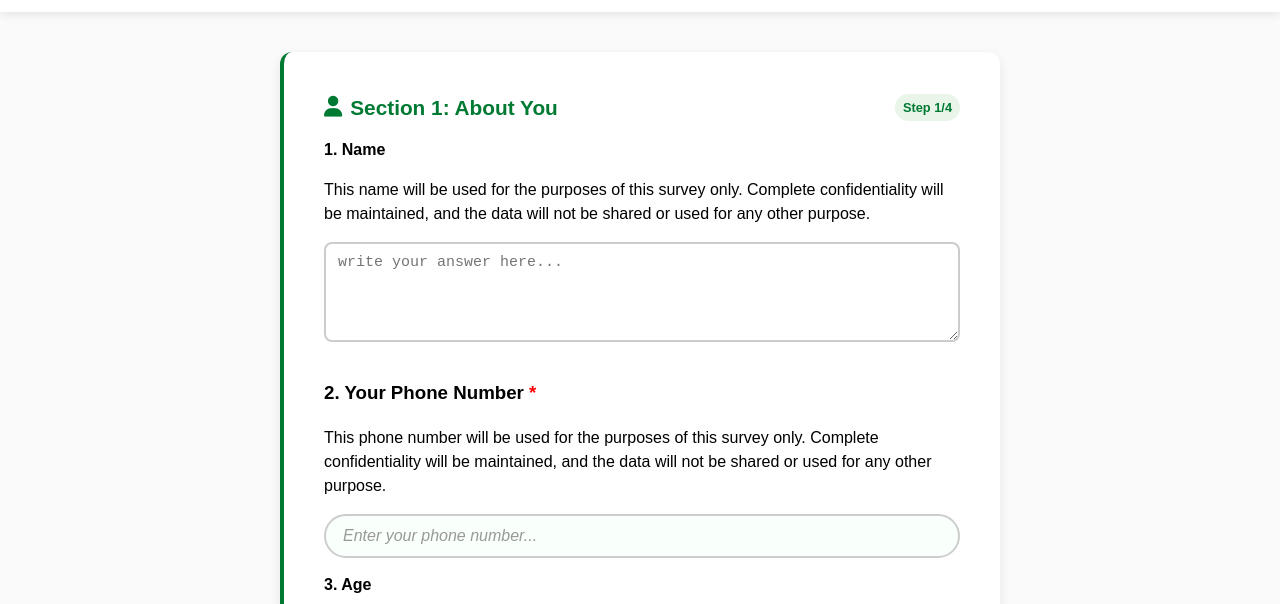
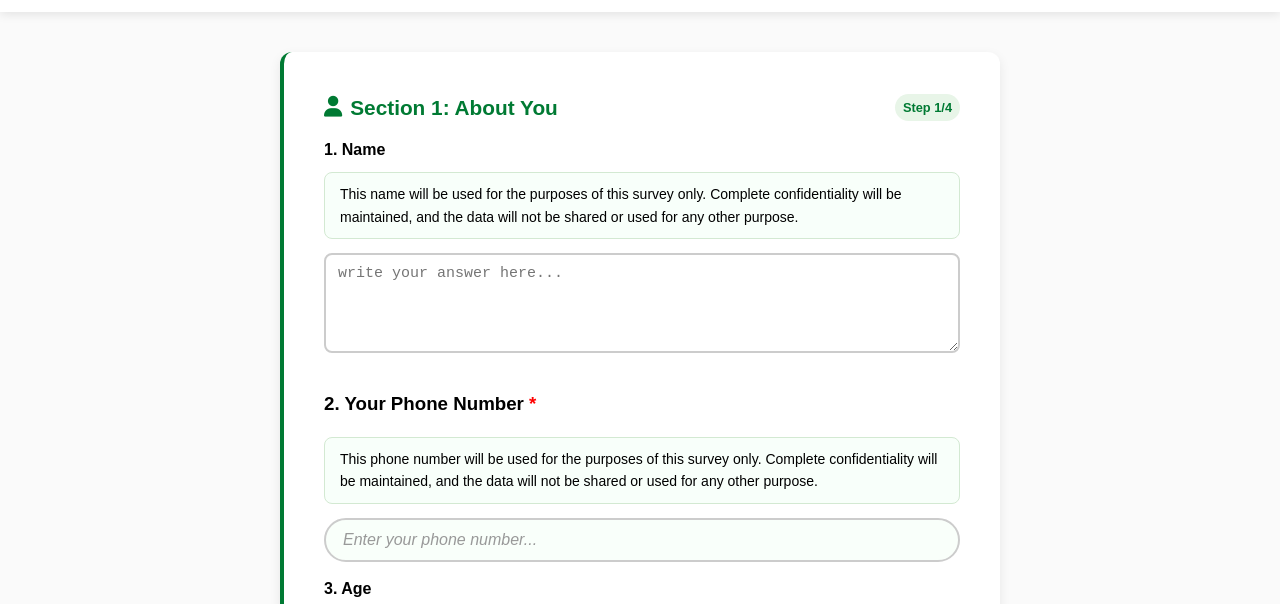
Before and after one commit to shassdz/Awareness-Campaign-Survey-, a plain HTML site: page index.html in a window 1280 px wide. Shown: the part 175-779 px from the top of the page. Drawn offline with Linux system fonts and the light colour scheme.

Commit message:
Update styles.css

```diff
--- a/styles.css
+++ b/styles.css
@@ -426,6 +426,17 @@ input[type="text"]:focus {
     display: none;
 }
 
+  .reminder {
+    background-color: #f8fffa;
+    border: 1px solid #d3e9d2;
+    border-radius: 8px;
+    padding: 10px 15px;
+    margin-top: 8px;
+    font-size: 14px;
+    line-height: 1.6;
+  }
+
+
 /* Very Small Mobile (iPhone SE: ≤414px) – Stack Header, Compact Logos */
 @media (max-width: 414px) {
     .header-content {
```
